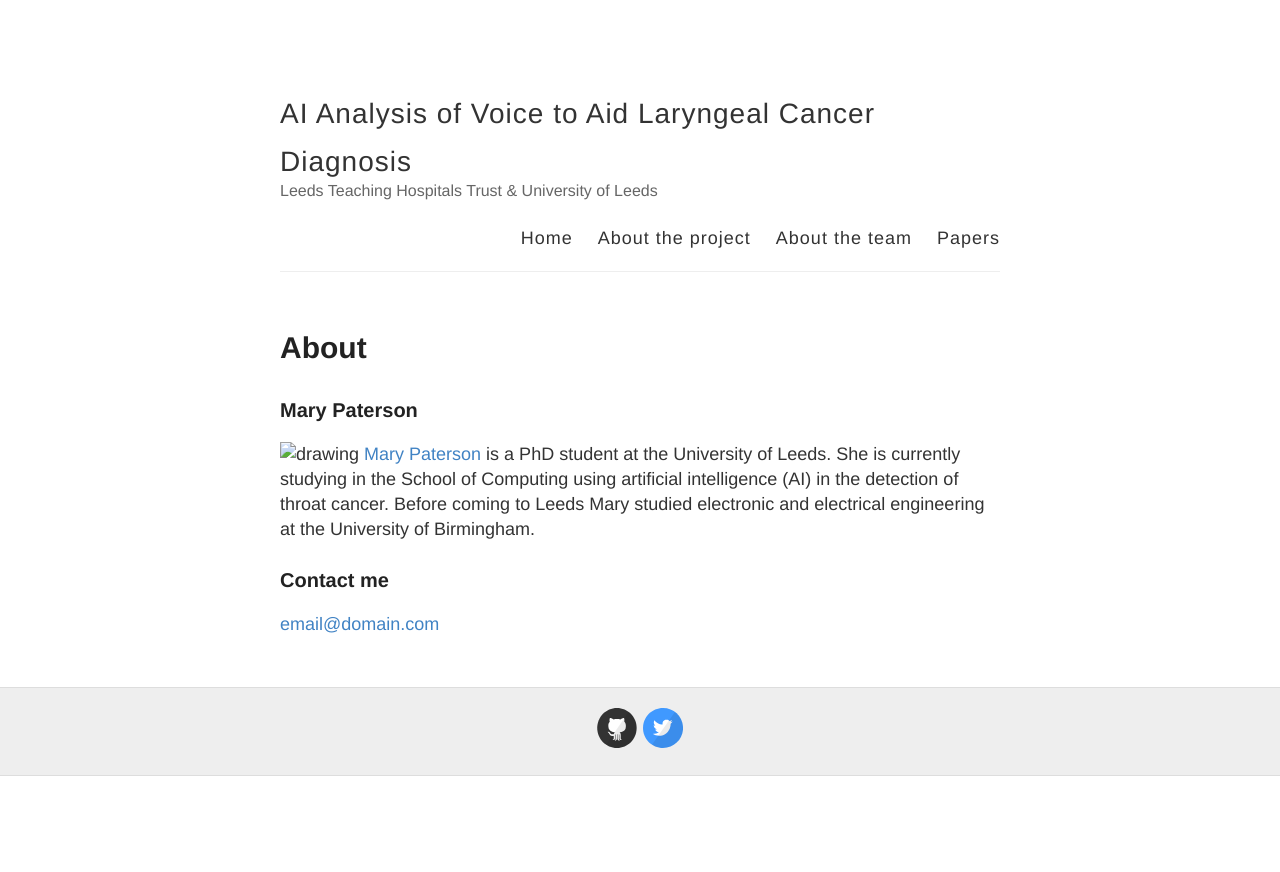
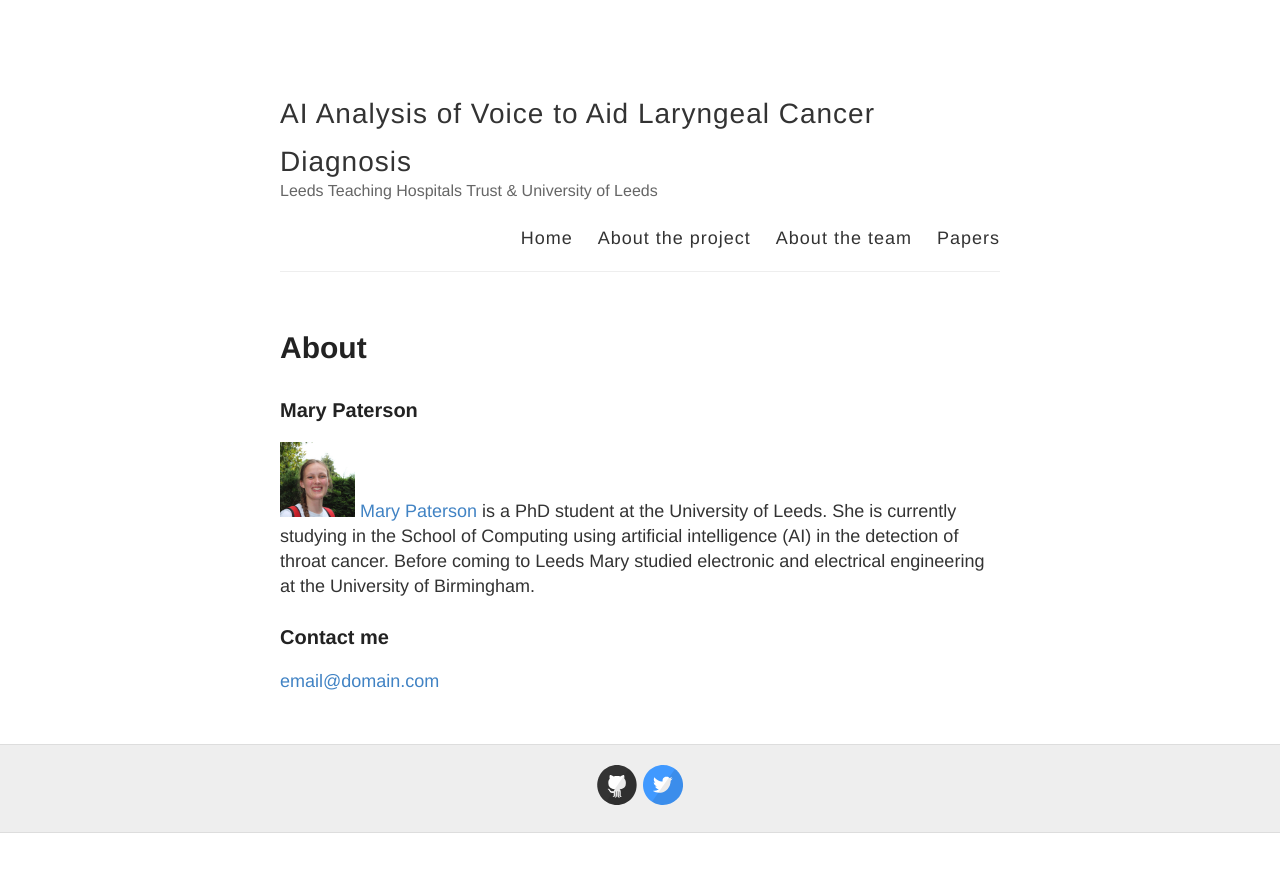
Before and after one commit to mary-paterson/mary-paterson.github.io, a Jekyll site: the page built from about.md, in a window 1280 px wide. Shown: the top 872 px of the page. Built offline with Jekyll 4.4.1, drawn with Linux system fonts in a browser that asks for light colours.

Commit message:
Update about.md

```diff
--- a/about.md
+++ b/about.md
@@ -6,7 +6,7 @@
 
 ### Mary Paterson
 
-<img src="images/Profile.jpg" alt="drawing" width="75"/> [Mary Paterson](https://eps.leeds.ac.uk/computing/pgr/8564/mary-paterson) is a PhD student at the University of Leeds. She is currently studying in the School of Computing using artificial intelligence (AI) in the detection of throat cancer. Before coming to Leeds Mary studied electronic and electrical engineering at the University of Birmingham.
+![_config.yml]({{ site.baseurl }}/images/Profile.jpg){:height="75px" width="75px"}  [Mary Paterson](https://eps.leeds.ac.uk/computing/pgr/8564/mary-paterson) is a PhD student at the University of Leeds. She is currently studying in the School of Computing using artificial intelligence (AI) in the detection of throat cancer. Before coming to Leeds Mary studied electronic and electrical engineering at the University of Birmingham.
 
 ### Contact me
 
```
